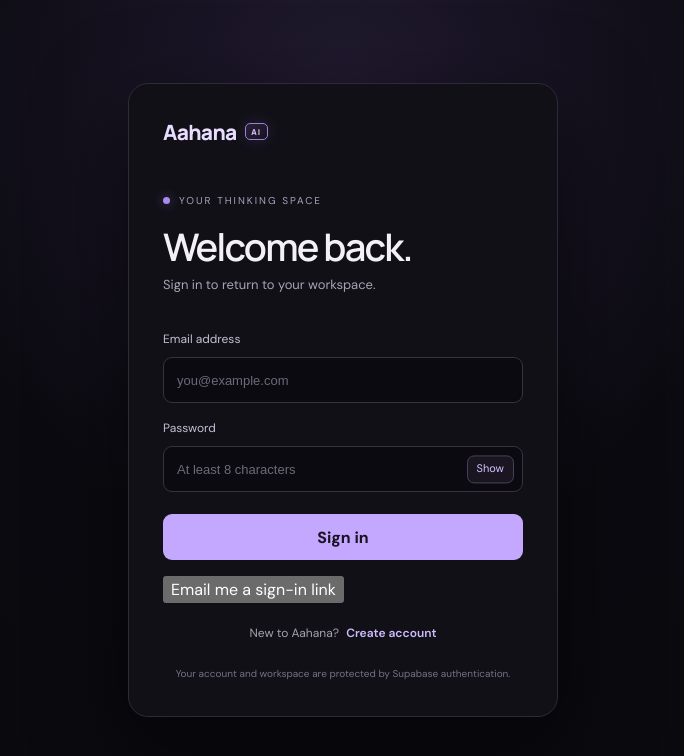
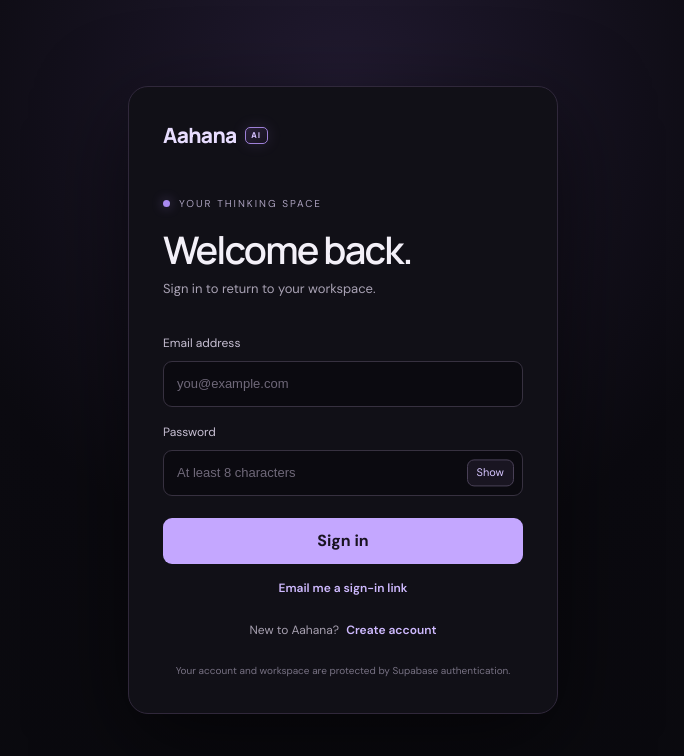
Before and after one commit to abhishekpsalimath-hue/Aahana.ai, a Next.js app: page /login in a window 1280 px wide. Shown: the top 756 px of the page, without its empty margins (297-981 px from the left). Built offline with nearby package versions, Linux system fonts and the light colour scheme.

Commit message:
Style optional passwordless sign-in link

```diff
--- a/src/app/globals.css
+++ b/src/app/globals.css
@@ -83,6 +83,7 @@ h1 em{font-style:normal;color:var(--lilac)}
 .auth-submit:disabled{opacity:.55;cursor:wait}
 .auth-message{font-size:12px;line-height:1.6;color:#d6c3ff;background:#211b2d;border:1px solid #45365b;border-radius:8px;padding:11px;margin:4px 0}
 .auth-switch{font-size:12px;text-align:center;color:#a7a0b0;margin:22px 0}
+.auth-link-option{font-size:12px;text-align:center;margin:12px 0 0}.auth-link-option button{border:0;background:none;color:#cfbaff;font:inherit;font-weight:600;padding:4px;cursor:pointer}.auth-link-option button:disabled{opacity:.55;cursor:wait}
 .auth-switch button{border:0;background:none;color:#cfbaff;font-weight:600;padding:0 0 0 4px}
 .auth-legal{font-size:10px;color:#777183;text-align:center;line-height:1.6;margin:25px 0 0}
 @media(max-width:480px){.auth-card{padding:25px 21px}.auth-brand{margin-bottom:38px}}
```
